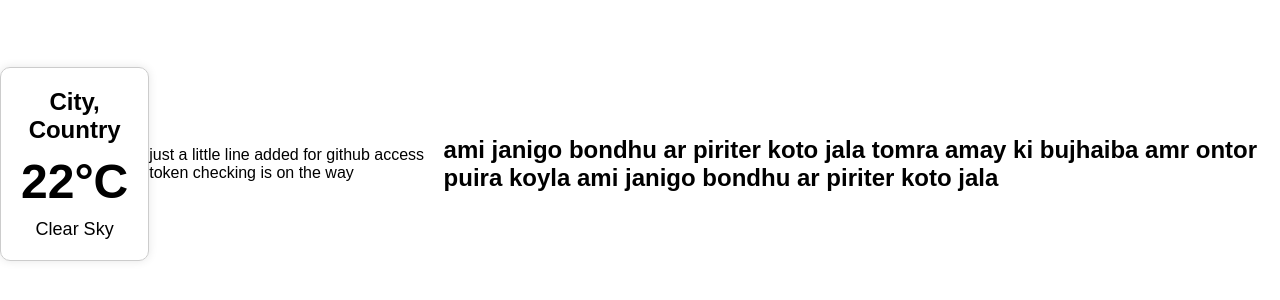
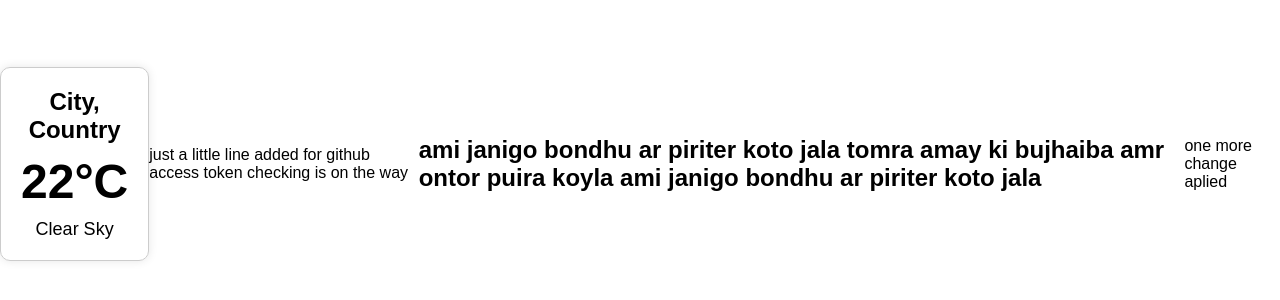
Before and after one commit to Maruf-Raju-pro/CodeBeginnings, a plain HTML site: page index.html in a window 1280 px wide. Shown: the part 236-536 px from the top of the page. Drawn offline with Linux system fonts and the light colour scheme.

Commit message:
this is last

```diff
--- a/index.html
+++ b/index.html
@@ -16,6 +16,7 @@
 
     <p>just a little line added for github access token checking is on the way</p>
     <h2>ami janigo bondhu ar piriter koto jala tomra amay ki bujhaiba amr ontor puira koyla ami janigo bondhu ar piriter koto jala </h2>
+    <p>one more change aplied</p>
 
 </body>
 </html>
```
